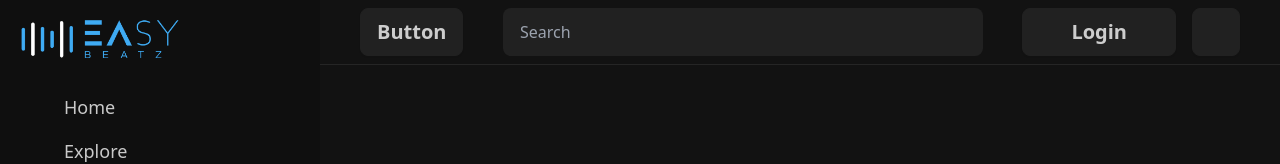
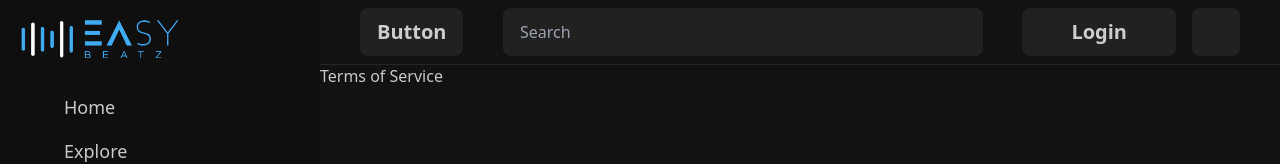
Before and after one commit to foxbecoding/easybeatz-web3, a Nuxt app in the folder app/: page /terms-of-service in a window 1280 px wide. Shown: the top 164 px of the page. Built offline with nearby package versions, Linux system fonts and the light colour scheme; some icons are missing.

Commit message:
added page

```diff
--- /dev/null
+++ b/app/pages/terms-of-service.vue
@@ -0,0 +1,5 @@
+<template>
+  <div>
+    <h1>Terms of Service</h1>
+  </div>
+</template>
```
